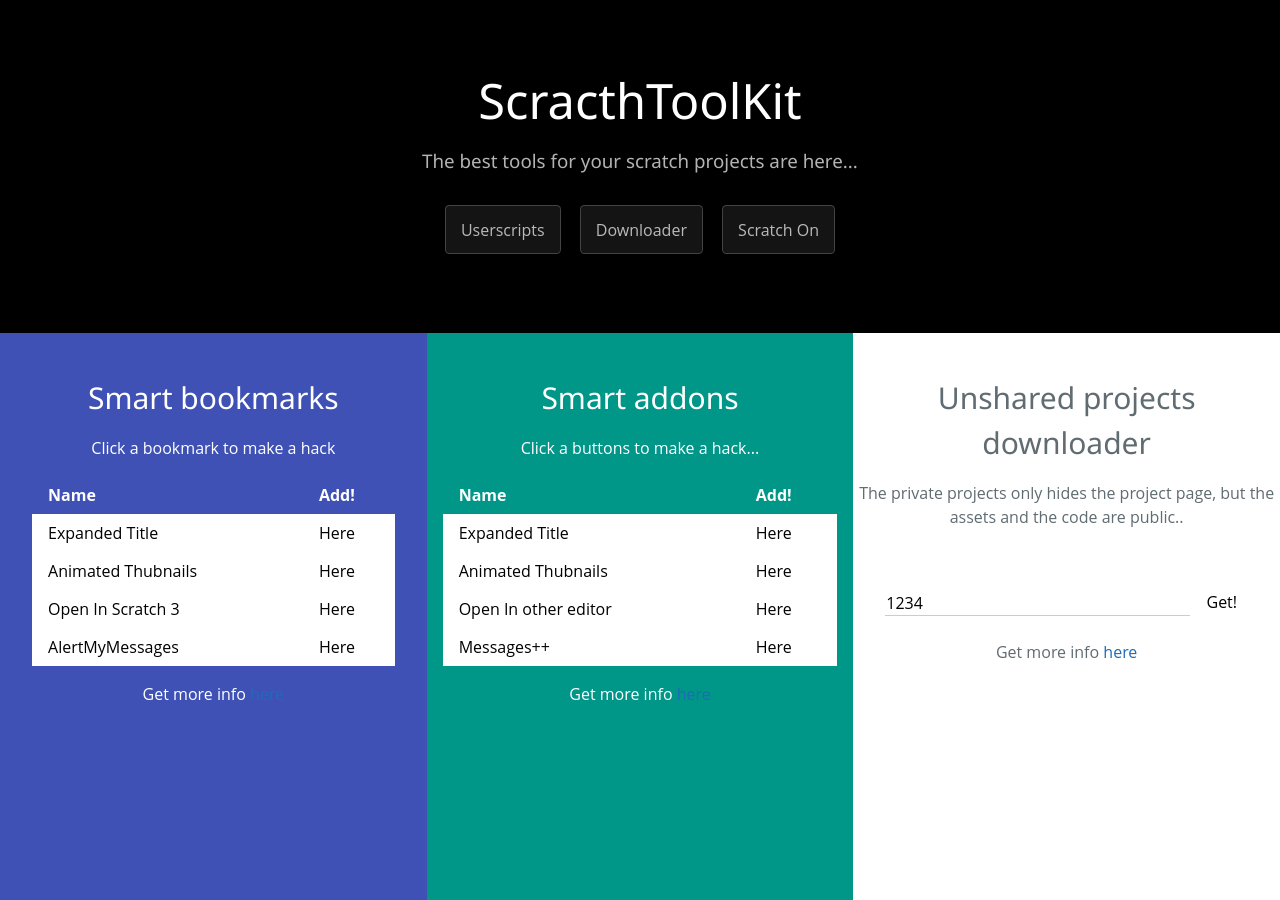
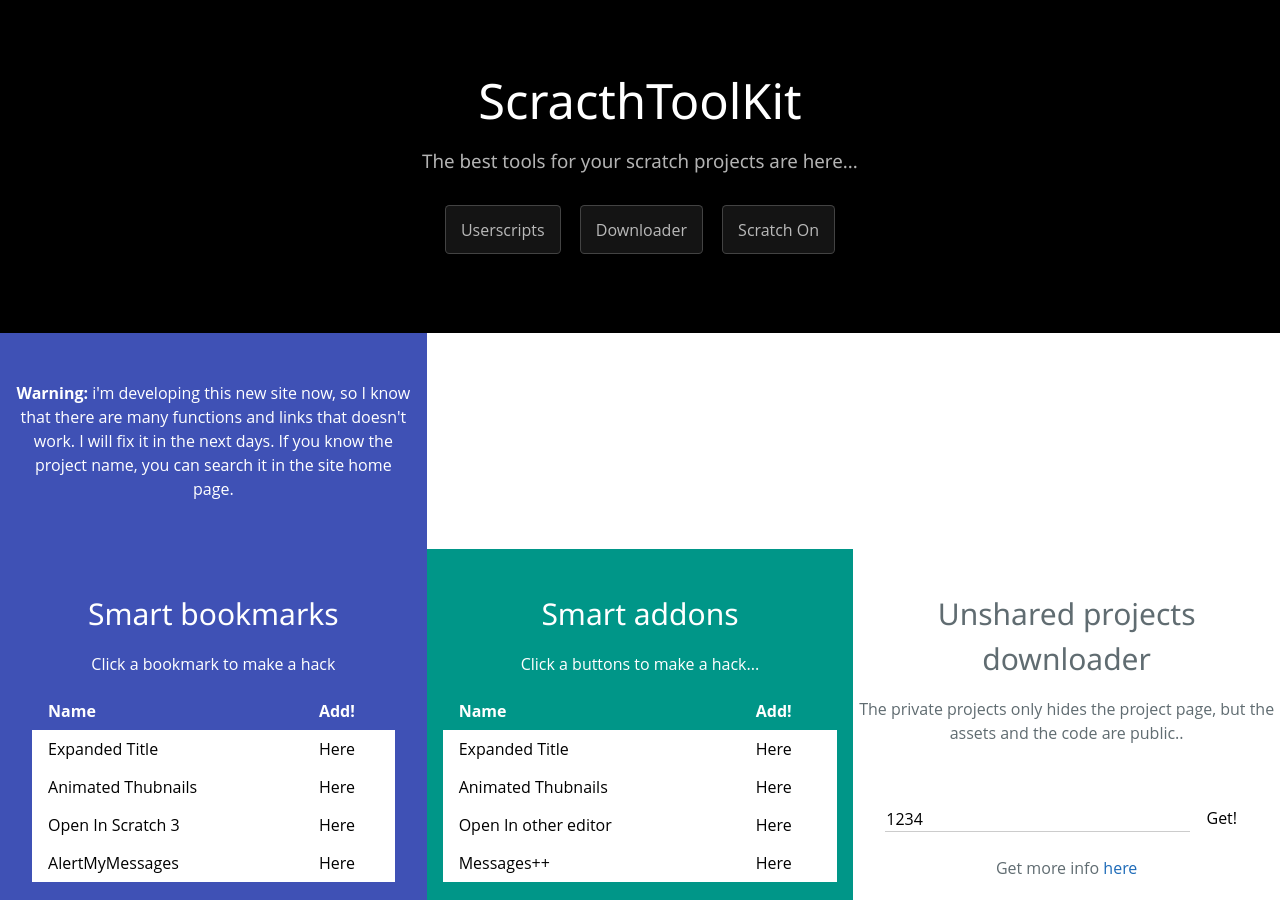
Before and after one commit to JuegOStrower/juegostrower.github.io, a Jekyll site: the page index.html, which Jekyll copies as it is, in a window 1280 px wide and 900 px high. Built offline with Jekyll 4.4.1, drawn with Linux system fonts in a browser that asks for light colours; comment, search, counter and statistics services are not loaded.

Commit message:
Update index.html

```diff
--- a/index.html
+++ b/index.html
@@ -23,6 +23,10 @@
       <a href="downloader" class="btn">Downloader</a>
       <a href="scratchon" class="btn">Scratch On</a>
     </section>
+        <div class="w3-third w3-indigo w3-container" style="min-height:30px">
+    <div class="w3-padding-32 w3-center">
+        <p><b>Warning:</b> i'm developing this new site now, so I know that there are many functions and links that doesn't work. I will fix it in the next days. If you know the project name, you can search it in the site home page.</p>
+            </div></div>
     <div class="w3-row">
   <div class="w3-third w3-indigo w3-container" style="min-height:580px">
     <div class="w3-padding-32 w3-center">
```
